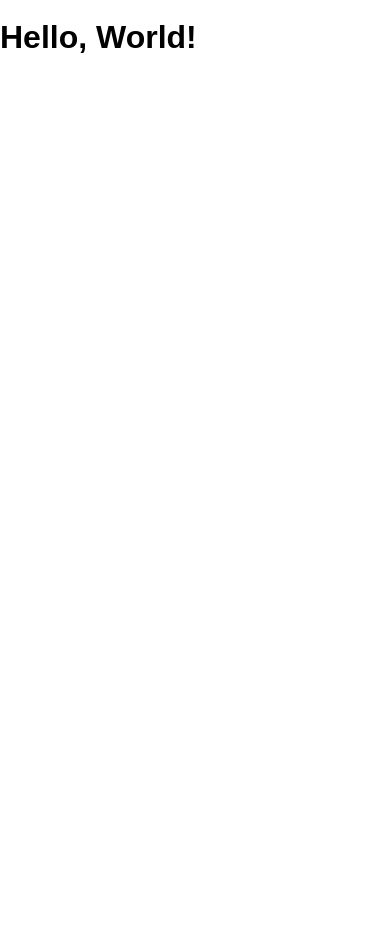
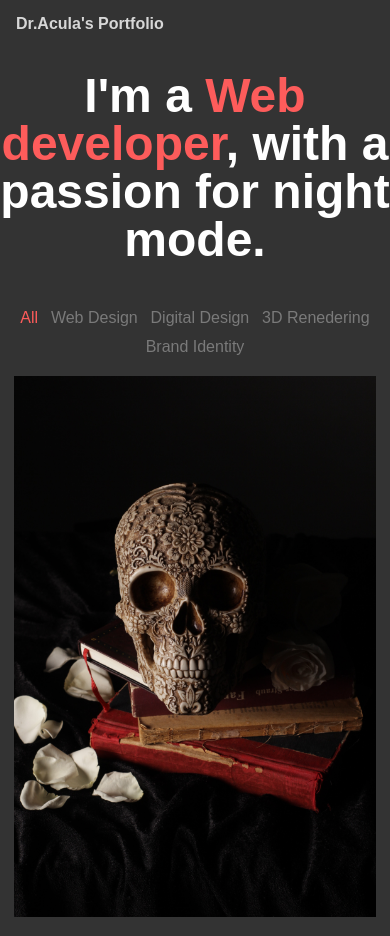
Before and after one commit to ccarew-bit/spooky-portfolio, a website: page public/index.html in a window 390 px wide. Shown: the top 936 px of the page. Before the commit the page ends 865 px from the top, so only its background shows below. Drawn offline with Linux system fonts and the light colour scheme.

Commit message:
phone screen mode

```diff
--- a/public/index.html
+++ b/public/index.html
@@ -8,6 +8,51 @@
     <link rel="stylesheet" href="/screen.css" />
   </head>
   <body>
-    <h1 class="hello-world">Hello, World!</h1>
+    <section>
+      <!-- <nav class="largerview"> -->
+      <header>Dr.Acula's Portfolio</header>
+        <!-- <ul>
+          <li>Home</li>
+          <li>About</li>
+          <li>Work</li>
+          <li>Contact</li>
+        </ul>
+        <button>get in touch</button> -->
+      <!-- </nav> -->
+      </section>
+      <section class="intro">
+      <h1>I'm a<a class="red"> Web developer</a>, with a passion for night mode.</h1>
+      </section>
+
+      <footer>
+        <nav>
+          <ul>
+            <li><a class="red">All</a></li>
+            <li>Web Design</li>
+            <li>Digital Design</li>
+            <li>3D Renedering</li>
+            <li>Brand Identity</li>
+          </ul>
+        </nav>
+      </footer>
+    </section>
+    <section>
+    <ul class="imgs">
+    <li><img src="./images/image-1.jpg" /></li>
+    <li><img src="./images/image-2.jpg" /></li>
+    <li><img src="./images/image-3.jpg" /></li>
+    <li><img src="./images/image-4.jpg" /></li>
+    <li><img src="./images/image-5.jpeg" /></li>
+    <li><img src="./images/image-6.jpeg" /></li>
+    <li><img src="./images/image-7.jpeg" /></li>
+    <li><img src="./images/image-8.jpeg" /></li>
+    </section>
+    <section>
+      <h2>Let's Work Together!</h1>
+    </section>
+    <section class= "touch">
+      <button>get in touch</button>
+    </section>
+
   </body>
-</html>
+  </html>
--- a/public/screen.css
+++ b/public/screen.css
@@ -9,4 +9,96 @@ html {
 body {
   margin: 0;
   min-height: 100%;
+  background-color: #333333;
+  font-family: 'josefin SansS', sans-serif;
+  color: white;
 }
+
+.red {
+  color: #FD5C5B;
+}
+
+img {
+  Height: auto;
+  width: 100%;
+  padding-bottom: 1rem;
+  align-items: center;
+  margin: 0;
+}
+
+.imgs {
+  padding: .5rem;
+  margin: 0;
+  justify-content: center;
+}
+
+li {
+  list-style: none;
+  margin: 0;
+  padding: .4rem;
+  color: #7A7A7A;
+}
+
+nav {
+  margin: 0;
+  padding: 0;
+}
+
+nav ul {
+  display: flex;
+  flex-wrap: wrap;
+  justify-content: space-evenly;
+  width: 90;
+  justify-content: center;
+  margin: auto;
+  padding: 0;
+}
+
+header {
+  justify-content: flex-start;
+  padding: 1rem 0 0 1rem;
+  margin: 0;
+  font-weight: 650;
+  color: #D7D7D7;
+}
+
+.intro {
+  justify-content: center;
+  align-items: center;
+  text-align: center;
+  width: 100%;
+  font-size: 2rem;
+  padding: 0;
+}
+
+section h2 {
+  display: flex;
+  justify-content: center;
+  margin-top: 4rem;
+  font-size: 2rem;
+}
+
+.touch {
+  display: flex;
+  justify-content: center;
+}
+
+/* button {
+  color: #d7d7d7;
+  background-color: black;
+  border: none;
+  padding: 1.2rem 2rem 1.2rem 2rem;
+  margin-bottom: 2rem;
+} */
+
+/* .largerview {
+  display: flex;
+  justify-content: space-between;
+} */
+
+/* .largerview li {
+  color: turquoise;
+  display: flex-right;
+  margin: 0;
+  padding: 1rem;
+} */
```
Also changed, not shown: public/images/image-1.jpg (added), public/images/image-2.jpg (added), public/images/image-3.jpg (added), public/images/image-5.jpeg (added), public/images/image-6.jpeg (added), public/images/image-7.jpeg (added), public/images/image-8.jpeg (added), 1 other file.
